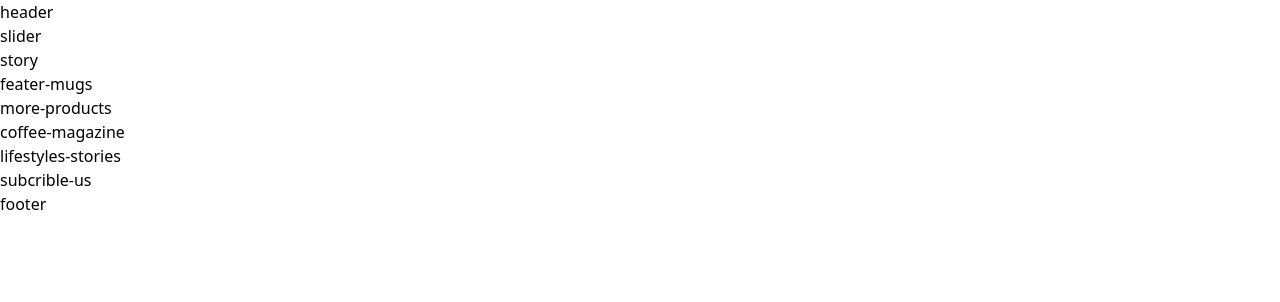
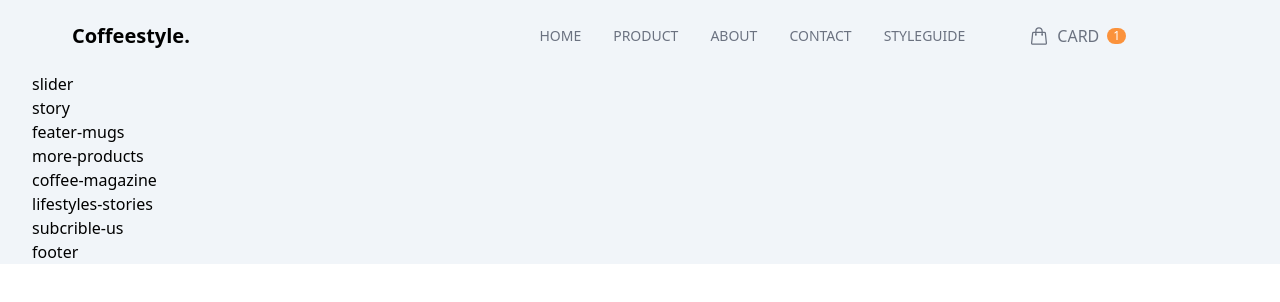
Before and after one commit to HoXuanTy/Coffee-styles_tailwind, a website: page public/index.html in a window 1280 px wide. Drawn offline with Linux system fonts and the light colour scheme.

Commit message:
feat: add header

```diff
--- a/public/index.html
+++ b/public/index.html
@@ -3,13 +3,45 @@
   <head>
     <meta charset="UTF-8" />
     <meta name="viewport" content="width=device-width, initial-scale=1.0" />
-    <link href="./output.css" rel="stylesheet" />
+    <link href="./output.css" type="text/css" rel="stylesheet" />
     <title>Tailwind</title>
   </head>
   <body>
     <div id="root">
-      <div class="content-wrapper">
-        <header>header</header>
+      <div class="content-wrapper max-w-screen-xl mx-auto text-base px-8 bg-slate-100">
+        <header class="mx-10 py-5">
+          <nav class="flex flex-row justify-between items-center">
+            <div class="logo basis-2/6 cursor-pointer font-bold text-xl">Coffeestyle.</div>
+            <ul class="basis-3/6 flex justify-end items-center text-sm gap-8 text-gray-500 font-medium">
+              <li class= "cf-top-menu-item">
+                <a href="#">HOME</a>
+              </li>
+              <li class= "cf-top-menu-item">
+                <a href="#">PRODUCT</a>
+              </li>
+              <li class= "cf-top-menu-item">
+                <a href="#">ABOUT</a>
+              </li>
+              <li class= "cf-top-menu-item">
+                <a href="#">CONTACT</a>
+              </li>
+              <li class= "cf-top-menu-item">
+                <a href="#">STYLEGUIDE</a>
+              </li>
+            </ul>
+            <ul class="basis-1/6 flex justify-start items-center ml-16 text-gray-500 font-medium">
+              <li class="cf-top-menu-item">
+                <a href="#" class="flex items-center">
+                  <svg xmlns="http://www.w3.org/2000/svg" fill="none" viewBox="0 0 24 24" stroke-width="1.5" stroke="currentColor" class="cf-icon">
+                  <path stroke-linecap="round" stroke-linejoin="round" d="M15.75 10.5V6a3.75 3.75 0 10-7.5 0v4.5m11.356-1.993l1.263 12c.07.665-.45 1.243-1.119 1.243H4.25a1.125 1.125 0 01-1.12-1.243l1.264-12A1.125 1.125 0 015.513 7.5h12.974c.576 0 1.059.435 1.119 1.007zM8.625 10.5a.375.375 0 11-.75 0 .375.375 0 01.75 0zm7.5 0a.375.375 0 11-.75 0 .375.375 0 01.75 0z" />
+                  </svg>
+                  <span class="mx-2">CARD</span>
+                  <span class="cf-badge-circle bg-orange-400 text-white">1</span>
+                </a>
+              </li>
+            </ul>
+          </nav>
+        </header>
         <!-- End heard -->
         <main>
           <div class="slider">slider</div>
--- a/src/input.css
+++ b/src/input.css
@@ -1,3 +1,15 @@
 @tailwind base;
 @tailwind components;
 @tailwind utilities;
+
+/* ----cf: coffe---- */
+.cf-top-menu-item{
+    @apply cursor-pointer py-1 hover:text-black relative after:absolute  after:bottom-0 after:left-0 after:bg-light-coffee after:h-0.5 after:w-0 hover:after:w-full after:transition-all after:ease-in-out after:duration-500
+}
+
+.cf-icon{
+    @apply w-5 h-5 inline-block;
+}
+.cf-badge-circle {
+    @apply text-xs text-center px-1.5 rounded-full ;
+}
--- a/tailwind.config.js
+++ b/tailwind.config.js
@@ -2,7 +2,11 @@
 module.exports = {
   content: ["./public/**/*.{html,js}"],
   theme: {
-    extend: {},
+    extend: {
+      colors:{
+        'light-coffee': '#C89F94'
+      }
+    },
   },
   plugins: [],
 }
```
Also changed, not shown: README.md (added), public/output.css, 1 other file.
